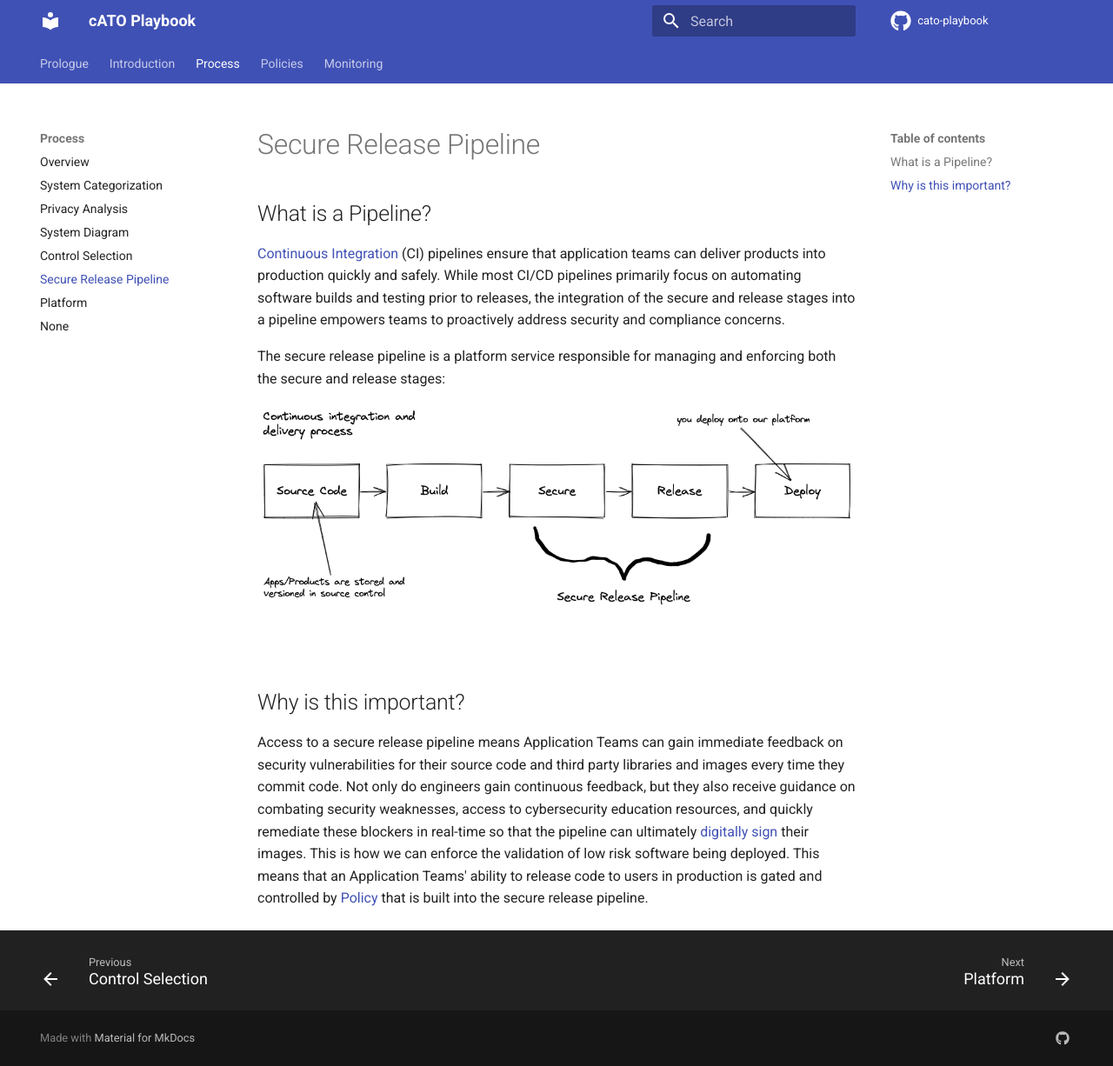
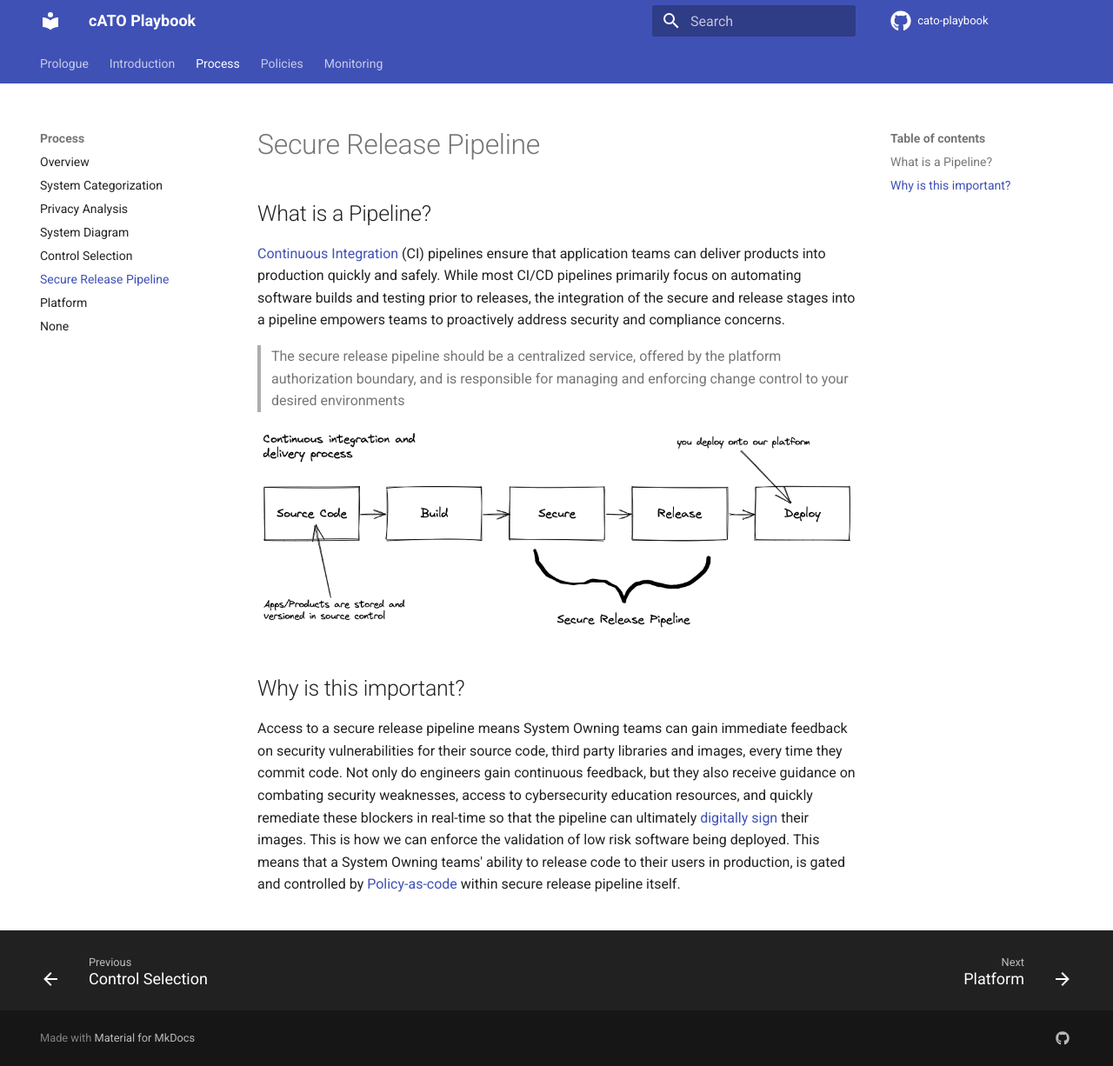
Before and after one commit to rise8-us/cato-playbook, an MkDocs documentation site: the page built from docs/pipeline.md, in a window 1280 px wide and 1226 px high. Shown: the whole window at 87% size. Built offline with MkDocs 1.6.1 and Material for MkDocs 9.7.7, drawn with Linux system fonts in a browser that asks for light colours; comment, search, counter and statistics services are not loaded.

Commit message:
Update pipeline.md
wording changes

```diff
--- a/docs/pipeline.md
+++ b/docs/pipeline.md
@@ -3,11 +3,11 @@
 ## What is a Pipeline?
 [Continuous Integration](https://www.martinfowler.com/articles/continuousIntegration.html) (CI) pipelines ensure that application teams can deliver products into production quickly and safely. While most CI/CD pipelines primarily focus on automating software builds and testing prior to releases, the integration of the secure and release stages into a pipeline empowers teams to proactively address security and compliance concerns.
 
-The secure release pipeline is a platform service responsible for managing and enforcing both the secure and release stages:
+> The secure release pipeline should be a centralized service, offered by the platform authorization boundary, and is responsible for managing and enforcing change control to your desired environments
+</br>
 
 ![Pipeline!](images/pipeline.png "CI/CD Pipeline")
-
 <br/>
 
 ## Why is this important?
-Access to a secure release pipeline means Application Teams can gain immediate feedback on security vulnerabilities for their source code and third party libraries and images every time they commit code. Not only do engineers gain continuous feedback, but they also receive guidance on combating security weaknesses, access to cybersecurity education resources, and quickly remediate these blockers in real-time so that the pipeline can ultimately [digitally sign](https://csrc.nist.gov/glossary/term/digital_signature) their images. This is how we can enforce the validation of low risk software being deployed. This means that an Application Teams' ability to release code to users in production is gated and controlled by [Policy](policy.md) that is built into the secure release pipeline.
+Access to a secure release pipeline means System Owning teams can gain immediate feedback on security vulnerabilities for their source code, third party libraries and images, every time they commit code. Not only do engineers gain continuous feedback, but they also receive guidance on combating security weaknesses, access to cybersecurity education resources, and quickly remediate these blockers in real-time so that the pipeline can ultimately [digitally sign](https://csrc.nist.gov/glossary/term/digital_signature) their images. This is how we can enforce the validation of low risk software being deployed. This means that a System Owning teams' ability to release code to their users in production, is gated and controlled by [Policy-as-code](policy.md) within secure release pipeline itself.
```
